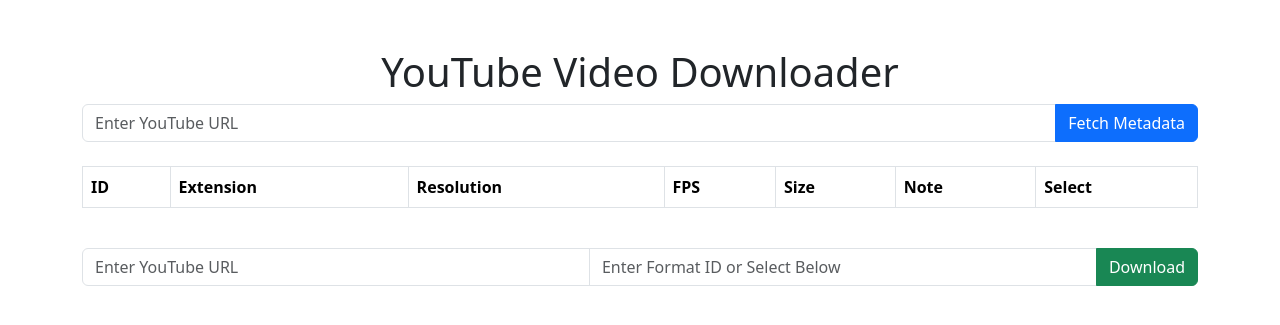
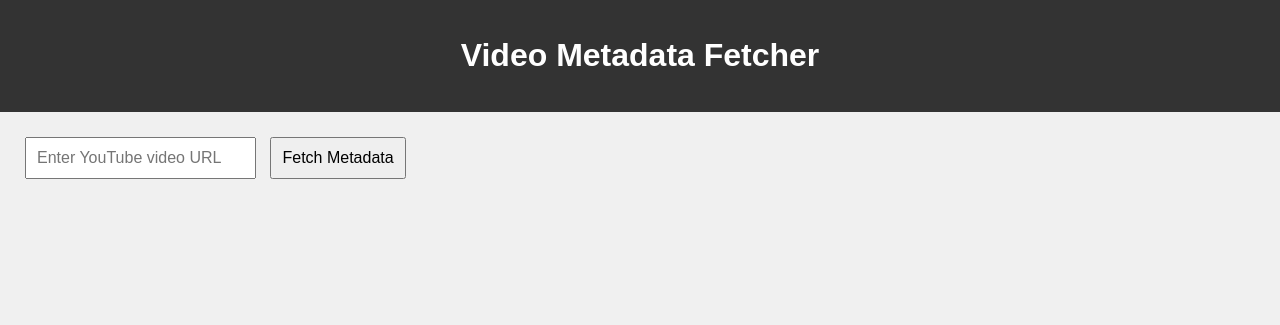
Before and after one commit to HarshVardhanLabs/Youtube-VCDownloader, a Flask app: page / in a window 1280 px wide. Shown: the top 325 px of the page. Run offline with Flask 3, Linux system fonts and the light colour scheme; lists and menus that the app fills with data are empty.

Commit message:
adding Title and description

```diff
--- a/app.py
+++ b/app.py
@@ -8,6 +8,9 @@
 
 # Google API Key (replace with your own API key)
 API_KEY = 'AIzaSyD1OXfst-mOuAx6p-ykL2VoRLn7jC6E6KA'
+
+# Path to your cookies.txt file
+COOKIES_FILE = 'cookies.txt'
 
 # Route for the homepage
 @app.route('/')
@@ -35,9 +38,13 @@
         title = video_data['snippet']['title']
         description = video_data['snippet']['description']
         views = video_data['statistics']['viewCount']
+        thumbnail = video_data['snippet']['thumbnails']['high']['url']  # Get thumbnail URL
 
-        # Use yt-dlp to fetch available formats
-        ydl_opts = {'quiet': True}
+        # Use yt-dlp to fetch available formats (with cookies)
+        ydl_opts = {
+            'quiet': True,  # Suppress output
+            'cookies': COOKIES_FILE  # Use cookies for authenticated access
+        }
         with yt_dlp.YoutubeDL(ydl_opts) as ydl:
             info_dict = ydl.extract_info(video_url, download=False)
             formats = info_dict.get('formats', [])
@@ -60,6 +67,7 @@
             'title': title,
             'description': description,
             'views': views,
+            'thumbnail': thumbnail,
             'formats': format_list
         })
 
@@ -82,18 +90,20 @@
         audio_path = os.path.join(output_dir, 'audio.webm')
         merged_path = os.path.join(output_dir, 'finished_video.mp4')
 
-        # Download video
+        # Download video (with cookies)
         video_opts = {
             'format': format_id,
             'outtmpl': video_path,
+            'cookies': COOKIES_FILE  # Use cookies for authenticated access
         }
         with yt_dlp.YoutubeDL(video_opts) as ydl:
             ydl.download([video_url])
 
-        # Download highest quality audio
+        # Download highest quality audio (with cookies)
         audio_opts = {
             'format': 'bestaudio',
             'outtmpl': audio_path,
+            'cookies': COOKIES_FILE  # Use cookies for authenticated access
         }
         with yt_dlp.YoutubeDL(audio_opts) as ydl:
             ydl.download([video_url])
@@ -111,4 +121,4 @@
         return jsonify({'status': 'error', 'message': str(e)})
 
 if __name__ == "__main__":
-    app.run()
+    app.run(debug=True)
--- a/templates/index.html
+++ b/templates/index.html
@@ -3,151 +3,138 @@
 <head>
     <meta charset="UTF-8">
     <meta name="viewport" content="width=device-width, initial-scale=1.0">
-    <title>YouTube Video Downloader</title>
-    <link href="https://cdn.jsdelivr.net/npm/bootstrap@5.3.0-alpha1/dist/css/bootstrap.min.css" rel="stylesheet">
+    <title>Video Metadata Fetcher</title>
+    <meta name="description" content="Fetch metadata of YouTube videos such as title, description, and available formats.">
     <style>
-        .table-responsive {
-            max-height: 400px;
-            overflow-y: auto;
+        body {
+            font-family: Arial, sans-serif;
+            margin: 0;
+            padding: 0;
+            background-color: #f0f0f0;
         }
-        .progress {
+        header {
+            background-color: #333;
+            color: white;
+            padding: 1em;
+            text-align: center;
+        }
+        .container {
+            padding: 20px;
+        }
+        input, button {
+            padding: 10px;
+            margin: 5px;
+            font-size: 16px;
+        }
+        .results {
             margin-top: 20px;
         }
-        #progressSection {
-            display: none;
+        .video-info {
+            background-color: #fff;
+            padding: 10px;
+            margin-top: 10px;
+            border-radius: 5px;
         }
-        .metadata {
-            margin-bottom: 20px;
+        .video-info img {
+            max-width: 200px;
+            margin-right: 10px;
         }
-        .metadata p {
-            font-weight: bold;
+        .formats ul {
+            list-style-type: none;
+        }
+        .formats li {
+            padding: 5px 0;
+        }
+        .error {
+            color: red;
         }
     </style>
 </head>
 <body>
-    <div class="container mt-5">
-        <h1 class="text-center">YouTube Video Downloader</h1>
+    <header>
+        <h1>Video Metadata Fetcher</h1>
+    </header>
 
-        <!-- Fetch Metadata Form -->
-        <form id="fetchForm" class="mb-4">
-            <div class="input-group">
-                <input type="text" class="form-control" name="video_url" placeholder="Enter YouTube URL" required>
-                <button class="btn btn-primary" type="submit">Fetch Metadata</button>
-            </div>
-        </form>
+    <div class="container">
+        <input type="text" id="video-url" placeholder="Enter YouTube video URL">
+        <button onclick="fetchMetadata()">Fetch Metadata</button>
 
-        <!-- Video Metadata Display -->
-        <div id="metadataSection" class="metadata" style="display: none;">
-            <p><strong>Title:</strong> <span id="videoTitle"></span></p>
-            <p><strong>Description:</strong> <span id="videoDescription"></span></p>
-            <p><strong>Views:</strong> <span id="videoViews"></span></p>
+        <div id="loading" style="display:none;">Loading...</div>
+
+        <div id="error-message" class="error" style="display:none;"></div>
+
+        <div id="video-info" class="video-info" style="display:none;">
+            <h3>Video Info:</h3>
+            <img id="thumbnail" alt="Video Thumbnail">
+            <div id="title"></div>
+            <div id="description"></div>
+            <div id="views"></div>
         </div>
 
-        <!-- Metadata Table -->
-        <div class="table-responsive">
-            <table id="formatTable" class="table table-bordered table-striped">
-                <thead>
-                    <tr>
-                        <th>ID</th>
-                        <th>Extension</th>
-                        <th>Resolution</th>
-                        <th>FPS</th>
-                        <th>Size</th>
-                        <th>Note</th>
-                        <th>Select</th>
-                    </tr>
-                </thead>
-                <tbody></tbody>
-            </table>
-        </div>
-
-        <!-- Download Form -->
-        <form id="downloadForm" class="mt-4">
-            <div class="input-group mb-3">
-                <input type="text" class="form-control" id="videoUrlInput" name="video_url" placeholder="Enter YouTube URL" readonly required>
-                <input type="text" class="form-control" id="formatIdInput" name="format_id" placeholder="Enter Format ID or Select Below" readonly required>
-                <button class="btn btn-success" type="submit">Download</button>
-            </div>
-        </form>
-
-        <!-- Progress and Status -->
-        <div id="progressSection">
-            <div class="progress">
-                <div id="downloadProgress" class="progress-bar progress-bar-striped progress-bar-animated" role="progressbar" style="width: 0%;"></div>
-            </div>
-            <p id="statusMessage" class="mt-3"></p>
+        <div id="formats" class="formats" style="display:none;">
+            <h3>Available Formats:</h3>
+            <ul id="formats-list"></ul>
         </div>
     </div>
 
     <script>
-        // Fetch metadata
-        document.getElementById('fetchForm').onsubmit = async function (e) {
-            e.preventDefault();
-            const formData = new FormData(e.target);
-            const response = await fetch('/fetch_metadata', { method: 'POST', body: formData });
-            const data = await response.json();
+        function fetchMetadata() {
+            var videoUrl = document.getElementById('video-url').value;
+            var errorMessage = document.getElementById('error-message');
+            var videoInfo = document.getElementById('video-info');
+            var formats = document.getElementById('formats');
+            var formatsList = document.getElementById('formats-list');
+            var thumbnail = document.getElementById('thumbnail');
+            var title = document.getElementById('title');
+            var description = document.getElementById('description');
+            var views = document.getElementById('views');
+            var loading = document.getElementById('loading');
 
-            if (data.status === 'success') {
-                // Display video metadata
-                document.getElementById('videoTitle').textContent = data.title;
-                document.getElementById('videoDescription').textContent = data.description;
-                document.getElementById('videoViews').textContent = data.views;
-                document.getElementById('metadataSection').style.display = 'block';  // Show metadata section
+            if (videoUrl == "") {
+                errorMessage.textContent = "Please enter a YouTube URL.";
+                errorMessage.style.display = "block";
+                return;
+            }
 
-                // Populate formats table
-                const tableBody = document.querySelector('#formatTable tbody');
-                tableBody.innerHTML = data.formats.map(format => `
-                    <tr>
-                        <td>${format.id}</td>
-                        <td>${format.ext}</td>
-                        <td>${format.resolution}</td>
-                        <td>${format.fps}</td>
-                        <td>${format.size === 'Unknown' ? 'N/A' : `${(format.size / (1024 * 1024)).toFixed(2)} MB`}</td>
-                        <td>${format.note}</td>
-                        <td><button class="btn btn-sm btn-primary selectFormat" data-id="${format.id}">Select</button></td>
-                    </tr>
-                `).join('');
+            errorMessage.style.display = "none";
+            loading.style.display = "block";
 
-                document.getElementById('videoUrlInput').value = formData.get('video_url'); // Populate URL for download form
-            } else {
-                alert(`Error: ${data.message}`);
-            }
-        };
+            fetch('/fetch_metadata', {
+                method: 'POST',
+                headers: {
+                    'Content-Type': 'application/x-www-form-urlencoded',
+                },
+                body: 'video_url=' + encodeURIComponent(videoUrl)
+            })
+            .then(response => response.json())
+            .then(data => {
+                loading.style.display = "none";
+                if (data.status === 'success') {
+                    videoInfo.style.display = "block";
+                    formats.style.display = "block";
 
-        // Select format from the table
-        document.querySelector('#formatTable').addEventListener('click', function (e) {
-            if (e.target.classList.contains('selectFormat')) {
-                const formatId = e.target.dataset.id;
-                document.getElementById('formatIdInput').value = formatId;
-            }
-        });
+                    title.textContent = "Title: " + data.title;
+                    description.textContent = "Description: " + data.description;
+                    views.textContent = "Views: " + data.views;
+                    thumbnail.src = data.thumbnail;
 
-        // Download video and audio
-        document.getElementById('downloadForm').onsubmit = async function (e) {
-            e.preventDefault();
-            const formData = new FormData(e.target);
-            document.getElementById('progressSection').style.display = 'block';
-            document.getElementById('statusMessage').textContent = 'Downloading and merging...';
-            document.getElementById('downloadProgress').style.width = '0%';
-
-            const response = await fetch('/download_video', { method: 'POST', body: formData });
-            const data = await response.json();
-
-            if (data.status === 'success') {
-                document.getElementById('statusMessage').textContent = 'Download and merge completed successfully!';
-                document.getElementById('downloadProgress').style.width = '100%';
-                const link = document.createElement('a');
-                link.href = data.output_file;
-                link.download = data.output_file.split('/').pop();
-                link.textContent = 'Click here to download the merged file';
-                document.getElementById('statusMessage').appendChild(document.createElement('br'));
-                document.getElementById('statusMessage').appendChild(link);
-            } else {
-                document.getElementById('statusMessage').textContent = `Error: ${data.message}`;
-                document.getElementById('downloadProgress').style.width = '0%';
-            }
-        };
+                    formatsList.innerHTML = '';
+                    data.formats.forEach(format => {
+                        var li = document.createElement('li');
+                        li.textContent = `${format.resolution} ${format.ext} - ${format.note} (${format.size} bytes)`;
+                        formatsList.appendChild(li);
+                    });
+                } else {
+                    errorMessage.textContent = data.message;
+                    errorMessage.style.display = "block";
+                }
+            })
+            .catch(error => {
+                loading.style.display = "none";
+                errorMessage.textContent = "An error occurred: " + error;
+                errorMessage.style.display = "block";
+            });
+        }
     </script>
-    <script src="https://cdn.jsdelivr.net/npm/bootstrap@5.3.0-alpha1/dist/js/bootstrap.bundle.min.js"></script>
 </body>
 </html>
```
Also changed, not shown: cookies.txt (added, +17 -0 lines).
